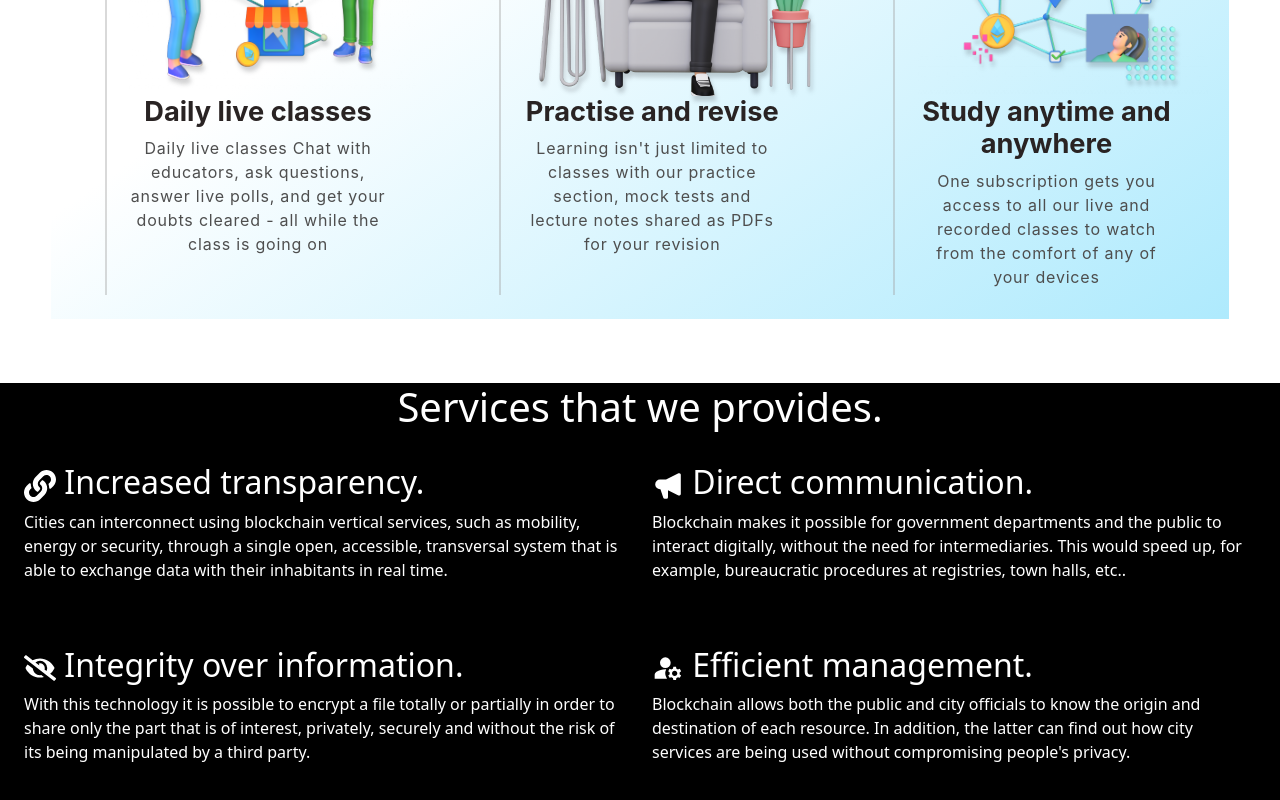
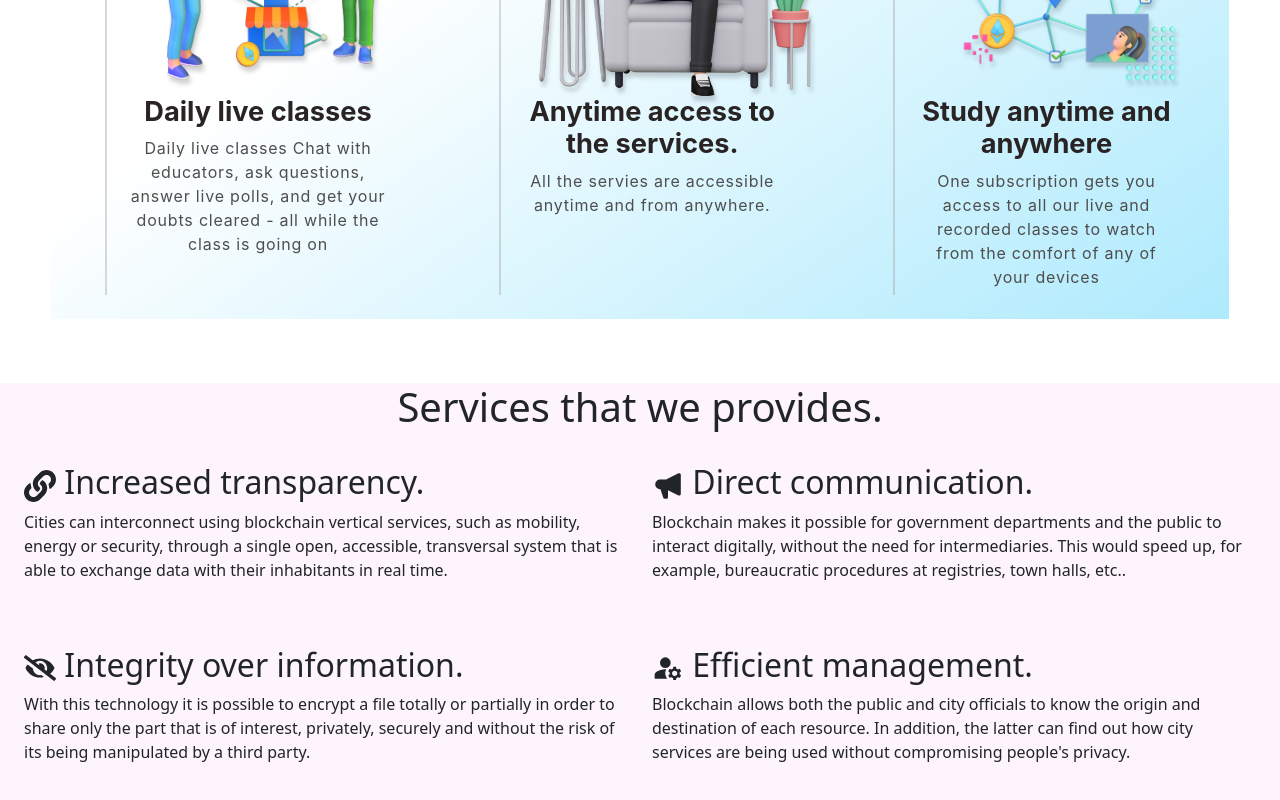
Before and after one commit to MukulDhiman03/smartcity, a React (Create React App) app: page / in a window 1280 px wide. Shown: the part 840-1640 px from the top of the page. Built offline with nearby package versions, Linux system fonts and the light colour scheme.

Commit message:
ui changed

```diff
--- a/src/components/Features.js
+++ b/src/components/Features.js
@@ -31,10 +31,9 @@ const Features = () => {
                         <img src="revise.png" alt="" srcSet="" />
                     </div>
                     <div>
-                        <h1>Practise and revise</h1>
+                        <h1>Anytime access to the services.</h1>
                         <p>
-                            Learning isn't just limited to classes with our practice section, mock
-                            tests and lecture notes shared as PDFs for your revision
+                            All the servies are accessible anytime and from anywhere.
                         </p>
                     </div>
                 </div>
--- a/src/components/employee/ElectricityTransaction.js
+++ b/src/components/employee/ElectricityTransaction.js
@@ -21,19 +21,17 @@ const ElectricityTransaction = () => {
         <div className='container'>
             <div className='row text-center'>
                 <div className='col-12'>
-                    <h1>Here you can see all your electericity transactons.</h1>
+                    <h1>Here you can see all the electericity transactons.</h1>
                 </div>
                 {
                     transactionData.map(() =>
-                        <div className='col-12' >
-                            <div className="card" style={{ width: " 18rem" }}>
-                                <div className="card-body">
-                                    <h5 className="card-title">Transaction Id - {transactionData[0].transactionId}</h5>
-                                    <p className="card-text">Transaction Date - {transactionData[0].date}</p>
-                                    <p className="card-text">Transaction Time - {transactionData[0].time}</p>
-                                    <p className="card-text">Payment Method - {transactionData[0].paymentMethod}</p>
-                                    <p className="card-text">Amount - {transactionData[0].amount}</p>
-                                </div>
+                        <div className="card" style={{ width: "18rem", margin: "2px" }}>
+                            <div className="card-body text-center">
+                                <h5 className="card-title">Transaction Id - {transactionData[0].transactionId}</h5>
+                                <p className="card-text">Date - {transactionData[0].date}</p>
+                                <p className="card-text">Transaction Time - {transactionData[0].time}</p>
+                                <p className="card-text">Payment Method - {transactionData[0].paymentMethod}</p>
+                                <p className="card-text">Amount - {transactionData[0].amount}</p>
                             </div>
                         </div>
                     )
--- a/src/components/employee/SeeUserDetails.js
+++ b/src/components/employee/SeeUserDetails.js
@@ -128,8 +128,8 @@ const SeeUserDetails = () => {
             <p>{houseDetail.ownerPhone}</p>
           </div>
           <div className='info'>
-            <p>{houseDetail.society?houseDetail.society.street:""}</p>
-            {/* <p>{houseDetail.society.societyName}</p> */}
+            <p>{houseDetail.society ? houseDetail.society.city : ""}</p>
+            <p>{houseDetail.society ? houseDetail.society.street : ""}</p>
           </div>
         </div>
 
--- a/src/components/employee/Seeinfo.js
+++ b/src/components/employee/Seeinfo.js
@@ -16,7 +16,7 @@ const Seeinfo = () => {
     var houseNo = "mukul101";
     await axios.get(`${api}/employee/get/home/${houseNo}`).then((res) => {
       sethomeData(res.data)
-      // console.log(res.data)
+      console.log(res.data)
     })
   }
 
@@ -46,15 +46,15 @@ const Seeinfo = () => {
 
   return (
     <div id='info_container'>
-      <h2><span>Welcome,</span> Mukul Dhiman</h2>
+      <h1>Welcome , {homeData.ownerName}</h1>
       <div id="info_topbar">
         <div className='info'>
-          <p>Mukuldhiman@gmail.com</p>
-          <p>9917079890</p>
+          <p>{homeData.ownerEmail}</p>
+          <p>{homeData.ownerPhone}</p>
         </div>
         <div className='info'>
-          <p>AIZP46849D</p>
-          <p>krishna nagar lane no 4, Roorkee</p>
+          <p>{homeData.society?homeData.society.city:""}</p>
+          <p>{homeData.society?homeData.society.street:""}</p>
         </div>
       </div>
 
@@ -66,7 +66,7 @@ const Seeinfo = () => {
                 <div className="card-body">
                   <h5 className="card-title">Home</h5>
                   <p className="card-text">Owner Name - {homeData.ownerName}</p>
-                  <p className="card-text">Owner Email - {homeData.ownerEmail}</p>
+                  {/* <p className="card-text">Owner Email - {homeData.ownerEmail}</p> */}
                   {/* <p className="card-text">Society Name -{homeData.society.societyName} </p> */}
                   <p className="card-text">House No -{homeData.houseNo}</p>
                   <p className="card-text">Owner Contact -{homeData.ownerPhone} </p>
--- a/src/css/Feature.css
+++ b/src/css/Feature.css
@@ -1,7 +1,6 @@
 .FeatureContainer {
     margin-top: 8%;
     /* background-color:yellow; */
-
 }
 
 /* ==========================Section two======================================== */
@@ -16,9 +15,7 @@
     display: flex;
     flex-direction: row;
     flex-wrap: wrap;
-
     gap: 5%;
-
     background-image: linear-gradient(145deg, rgb(255, 255, 255) 30%, rgb(174, 234, 253));
     margin-bottom: 5%;
 }
@@ -79,8 +76,8 @@
 }
 
 #three {
-    background-color: black;
-    color: white;
+    background-color: rgb(253, 244, 253);
+    /* color: white; */
 }
 
 .two-img:hover {
--- a/src/css/Home.css
+++ b/src/css/Home.css
@@ -4,16 +4,15 @@
     /* border: 1px solid yellow; */
     height: max-content;
     background-color: rgb(253, 244, 253);
-    background-image: linear-gradient(90deg,rgb(253, 244, 253),rgb(223, 223, 254),rgb(255, 255, 252) 60% );
+    background-image: linear-gradient(90deg, rgb(253, 244, 253), rgb(223, 223, 254), rgb(255, 255, 252) 60%);
 
 
 }
 
 
-.container2{
+.container2 {
     margin: auto;
-    /* border: 1px  solid saddlebrown; */
-    width:100%;
+    width: 100%;
     display: flex;
     flex-direction: row;
     align-items: center;
@@ -21,9 +20,9 @@
 }
 
 /* text part   */
-.text{
+.text {
 
-          width:40%;
+    width: 40%;
     /* border: 1px solid black; */
     display: flex;
     flex-direction: column;
@@ -35,7 +34,7 @@
 
 /*  image container----- */
 
-.image{
+.image {
 
     width: 600px;
     height: 400px;
@@ -48,7 +47,7 @@
 
 
 
-.image>.img{
+.image>.img {
     width: 100%;
     height: 100%;
     border-radius: inherit;
@@ -56,25 +55,25 @@
 
 }
 
-.image:hover{
+.image:hover {
     transform: rotate(0deg);
     transition: all 0.2s ease-in-out;
 }
 
 
 
-.homeBtn{
+.homeBtn {
     margin-top: 10%;
     width: 30%;
     height: 60px;
     border-radius: 25px;
     font-size: 1.2em;
-    color:rgb(252, 248, 248);
+    color: rgb(252, 248, 248);
     font-weight: 400;
-    background-image: linear-gradient(190deg,rgb(123, 73, 216),rgb(61, 82, 235),rgb(41, 127, 239));
-    font-family:AvertaStd, -apple-system, BlinkMacSystemFont, sans-serif;
+    background-image: linear-gradient(190deg, rgb(123, 73, 216), rgb(61, 82, 235), rgb(41, 127, 239));
+    font-family: AvertaStd, -apple-system, BlinkMacSystemFont, sans-serif;
 
-    border:none;
+    border: none;
 }
 
 
@@ -85,7 +84,7 @@
     transition: 0.1.8s all ease-out;
 }
 
-.homeBtn:active{
-    background-image: linear-gradient(190deg,rgb(97, 201, 18),rgb(70, 247, 64));
+.homeBtn:active {
+    background-image: linear-gradient(190deg, rgb(97, 201, 18), rgb(70, 247, 64));
     color: black;
 }
```
Also changed, not shown: src/components/Home.js (+2 -13 lines). Lines whose indentation alone changed are shown as unchanged.
